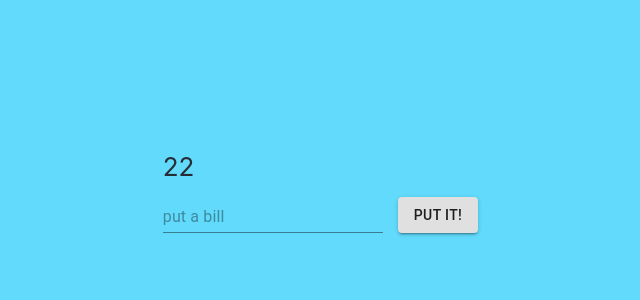
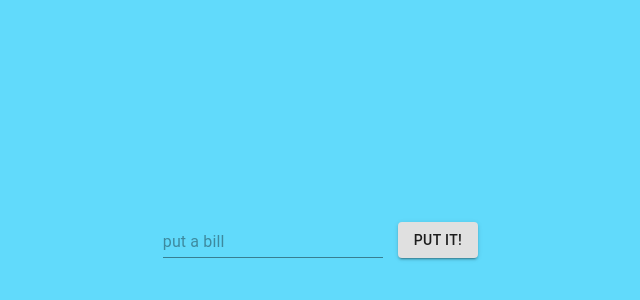
Before and after one commit to robpwatkins/budget-list, a React (Create React App) app: page / in a window 1280 px wide. Shown: the part 152-452 px from the top of the page, without its empty margins (312-952 px from the left). Built offline with nearby package versions, Linux system fonts and the light colour scheme.

Commit message:
looks good for now

```diff
--- a/src/App.css
+++ b/src/App.css
@@ -11,7 +11,7 @@
   display: flex;
   flex-direction: column;
   align-items: center;
-  justify-content: flex-start;
+  /* justify-content: flex-start; */
   font-size: calc(10px + 2vmin);
   color: #282c34;
 }
--- a/src/App.js
+++ b/src/App.js
@@ -8,20 +8,20 @@ import Total from './components/Total';
 const StyledDiv = styled.div`
   display: flex;
   flex-direction: column;
-  height: 50vh;
+  height: 60vh;
   justify-content: flex-end;
 `
 
 const App = () => {
-  const [bills, setBills] = useState([22]);
+  const [bills, setBills] = useState([]);
 
   return (
     <div className="App">
       <StyledDiv>
-        <Bills bills={bills}/>
-        <BudgetForm bills={bills} setBills={setBills}/>
+        <Bills bills={bills} />
+        <BudgetForm bills={bills} setBills={setBills} />
+        <Total bills={bills} />
       </StyledDiv>
-      <Total bills={bills}/>
     </div>
   );
 }
--- a/src/components/Total.js
+++ b/src/components/Total.js
@@ -1,12 +1,20 @@
 import React from 'react';
+import styled from 'styled-components';
+
+const StyledDiv = styled.div`
+  display: flex;
+  width: 100%;
+  height: 55px;
+  justify-content: flex-start;
+`;
 
 const Total = (props) => {
   return (
-    <div>
+    <StyledDiv>
       <h3>
         {props.bills.length > 1 && props.bills.reduce((a, b) => a + b)}
       </h3>
-    </div>
+    </StyledDiv>
   )
 }
 
```
